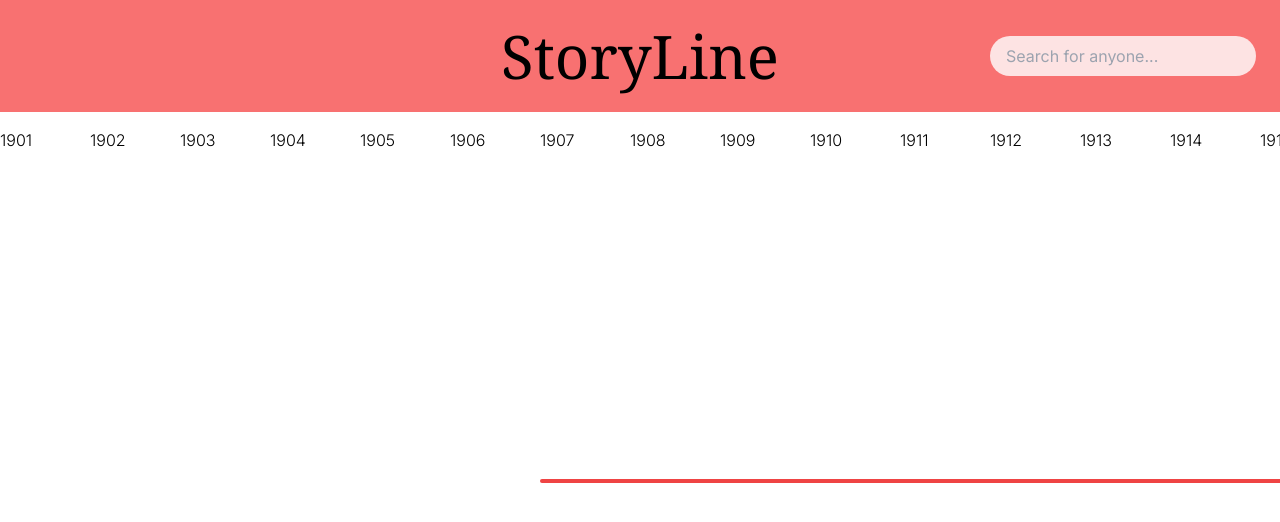
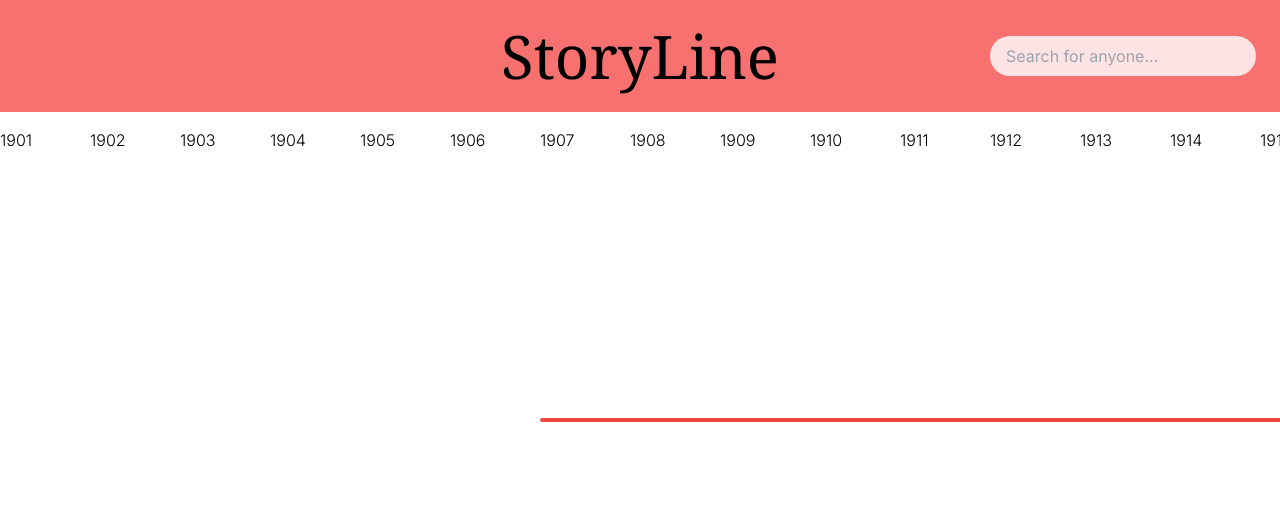
Before and after one commit to WattWozy/StoryLine, a Next.js app in the folder client/: page / in a window 1280 px wide. Shown: the top 522 px of the page. Built offline with nearby package versions, Linux system fonts and the light colour scheme.

Commit message:
removed gridTemplateRows, caused issues when reloading the page for some reason and seems superfluous anyways

```diff
--- a/client/src/app/page.tsx
+++ b/client/src/app/page.tsx
@@ -24,7 +24,6 @@ const persons: Person[] = [
 ];
 
 const testPersons: Person[] = [
-  { name: "Alfred Hitchcock", birth: 1899, death: 1980 },
   { name: "Will Smith", birth: 1968, death: null },
   { name: "Queen Elizabeth II", birth: 1926, death: 2022 },
   { name: "Nelson Mandela", birth: 1918, death: 2013 },
--- a/client/src/components/core/GridTimeLine.tsx
+++ b/client/src/components/core/GridTimeLine.tsx
@@ -51,15 +51,16 @@ const Timeline2: React.FC<TimeLineProps> = ({ persons }) => {
   const earliestBirthYear = persons.reduce((earliest, person) => {
     return person.birth < earliest ? person.birth : earliest;
   }, Infinity);
+
   const years = getYears(currentYear - 1900);
-
+  const columns = years.length;
   return (
     <div
       style={{
-        gridTemplateRows: `repeat(${persons.length}, minmax(0, 1fr)`,
-        gridTemplateColumns: `repeat(${years.length}, minmax(90px, 1fr)`,
+        display: "grid",
+        gridTemplateColumns: `repeat(${columns}, minmax(90px, 1fr)`,
       }}
-      className="grid overflow-x-auto bg-white h-screen pt-32"
+      className="overflow-x-auto bg-white h-screen pt-32"
     >
       {years.map((year) => (
         <div className="text-6 font-light" key={year}>
```
